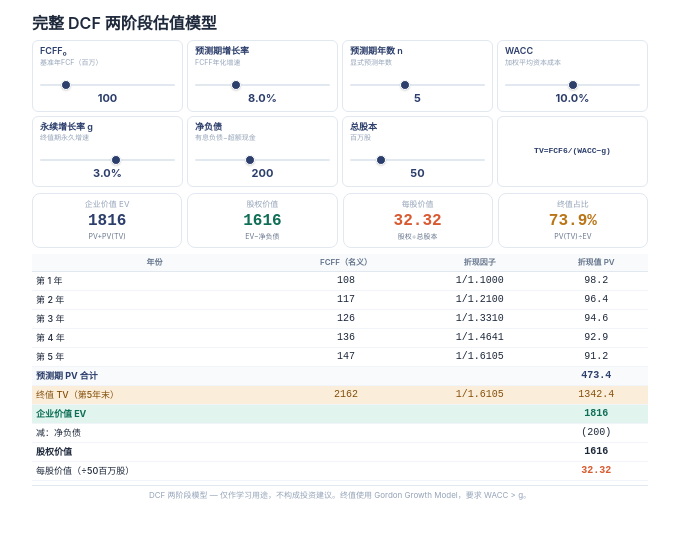
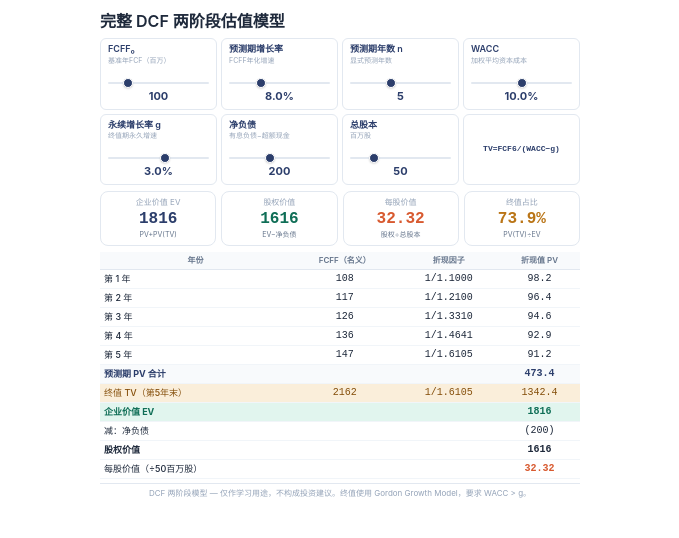
Before and after one commit to Sunyh-gi/valuation-simulators, a plain HTML site: page dcf/dcf-model.html in a window 1280 px wide. Shown: the whole page, without its empty margins (300-979 px from the left). Drawn offline with Linux system fonts and the light colour scheme.

Commit message:
Narrow width to 500px

```diff
--- a/dcf/dcf-model.html
+++ b/dcf/dcf-model.html
@@ -9,7 +9,7 @@
 body {
   font-family: -apple-system, BlinkMacSystemFont, 'Segoe UI', 'PingFang SC', 'Microsoft YaHei', sans-serif;
   background: #fff; color: #1e293b; line-height: 1.4;
-  max-width: 640px; margin: 0 auto; padding: 12px 12px;
+  max-width: 500px; margin: 0 auto; padding: 10px 10px;
 }
 h1 { font-size: 16px; font-weight: 600; color: #1e293b; margin-bottom: 6px; }
 
```
